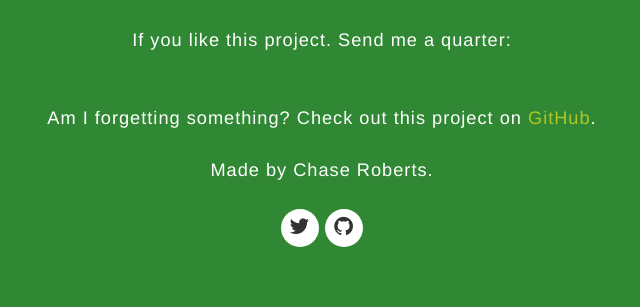
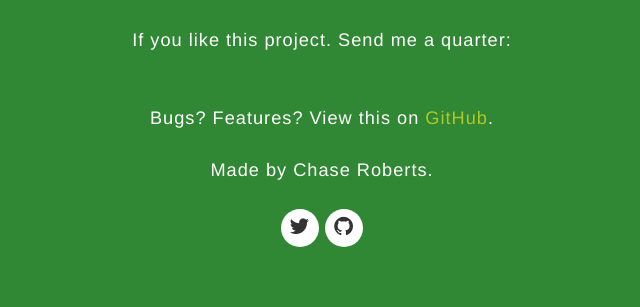
Before and after one commit to crobertsbmw/deckofcards, a Django app: page / in a window 1280 px wide. Shown: the part 2384-2691 px from the top of the page, without its empty margins (318-958 px from the left). Run offline with Django 3.2, Linux system fonts and the light colour scheme; some libraries are stand-ins or nearby versions.

Commit message:
updating github stuff at the bottom of the doc page

```diff
--- a/deck/templates/docs.html
+++ b/deck/templates/docs.html
@@ -211,7 +211,7 @@ http://deckofcardsapi.com/api/shuffle/&lt;&lt;deck_id&gt;&gt;/
 If you like this project. Send me a quarter:<br>
 <pledgeplugin appid='p603v2p51' image_src='' tag='' ></pledgeplugin>
 <br><br>
-Am I forgetting something? Check out this project on <a href="https://github.com/crobertsbmw/deckofcards">GitHub</a>.<br><br>
+Bugs? Features? View this on <a href="https://github.com/crobertsbmw/deckofcards">GitHub</a>.<br><br>
 Made by Chase Roberts.<br><br>
     <a href="https://twitter.com/crobertsbmw" target="_blank"><i class="fa fa-twitter icon"></i></a>
     <a href="https://github.com/crobertsbmw/" target="_blank"><i class="fa fa-github icon"></i></a>
```
